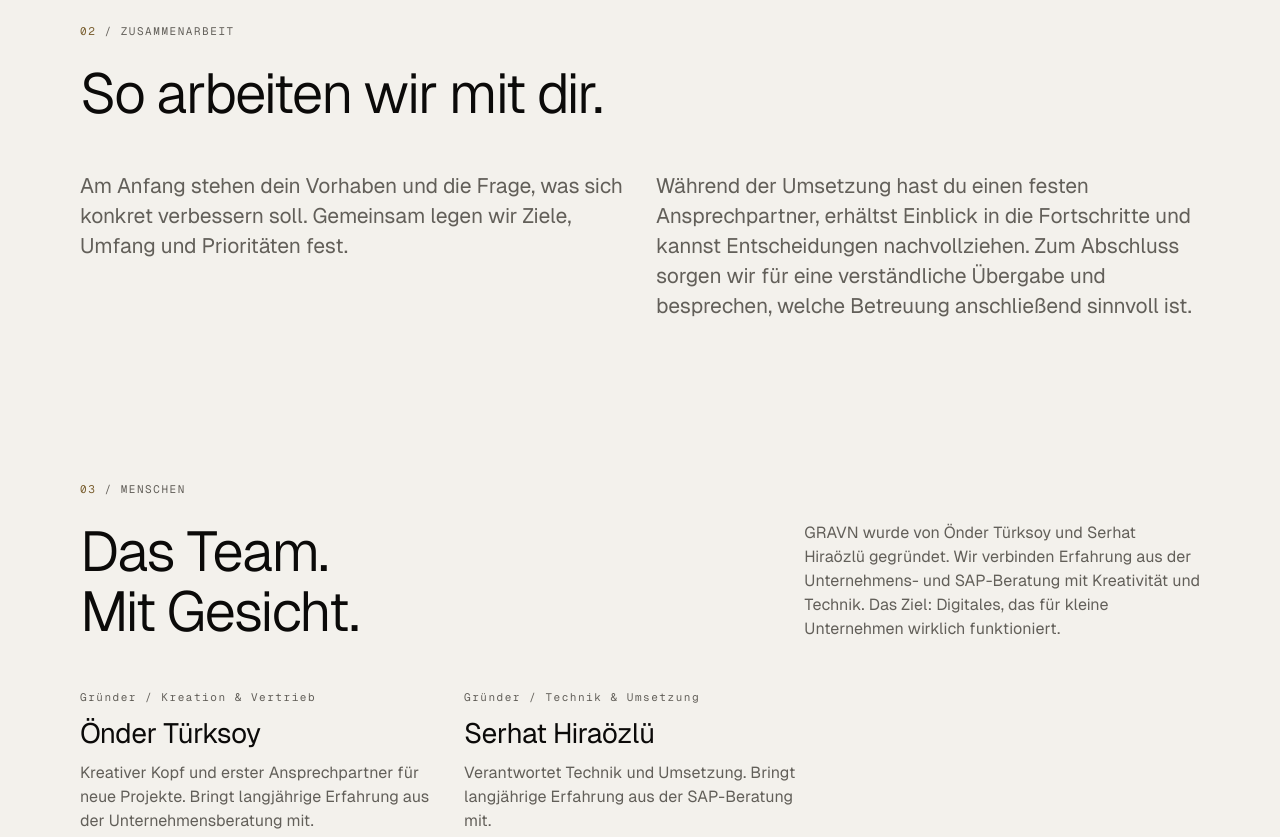
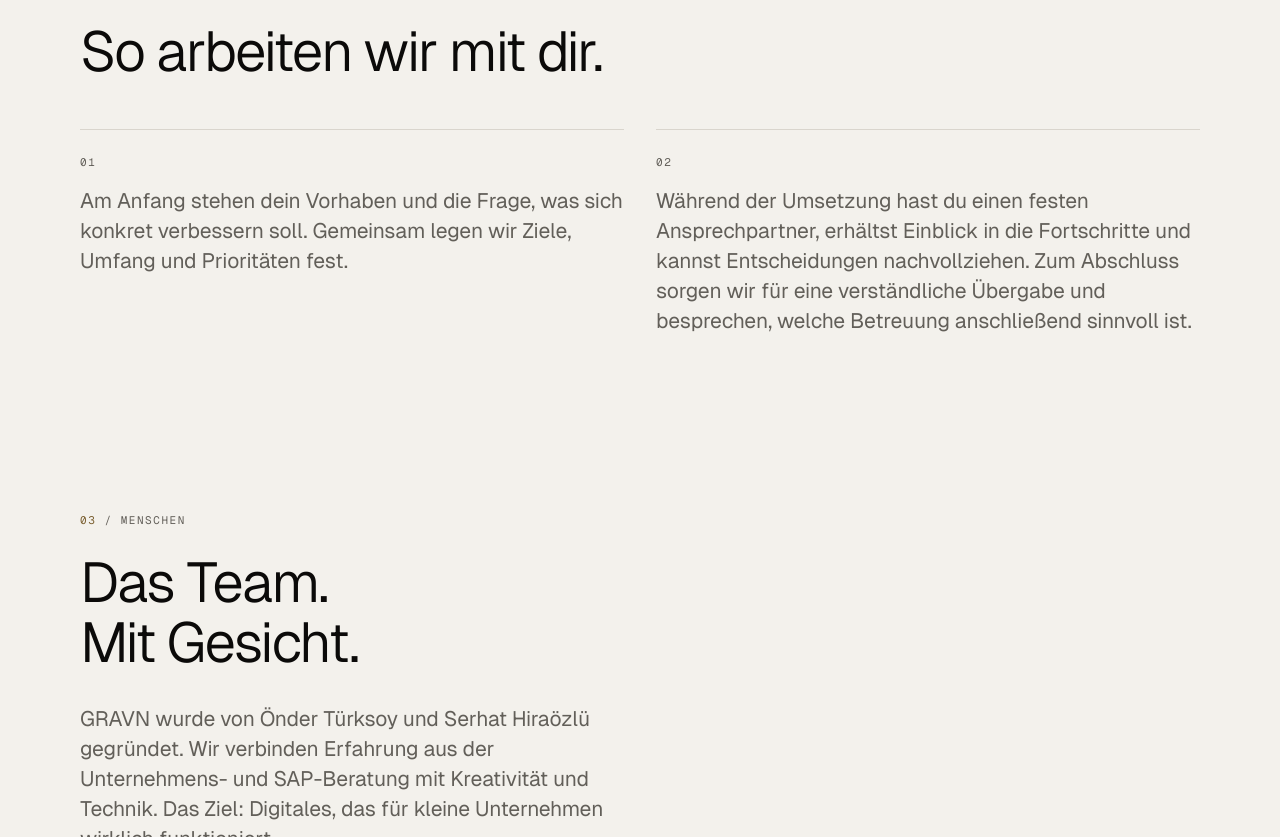
Before and after one commit to serhathrzl/gravn-website, an Astro site: page /ueber-uns in a window 1280 px wide. Shown: the part 1963-2800 px from the top of the page. Built offline with nearby package versions, Linux system fonts and the light colour scheme; Astro itself is replaced by a stand-in of ours.

Commit message:
Über uns symmetrisch: Überschriften über volle Breite, gleiche Spalten, Foto-Platzhalter
Schritte im Raster oben ausgerichtet (Titel auf einer Linie), Zusammenarbeit als
nummerierte Spalten, Personen in zwei gleichen Hälften mit Hochformat-Foto bzw. Platzhalter.

```diff
--- a/src/components/PersonCard.astro
+++ b/src/components/PersonCard.astro
@@ -1,10 +1,17 @@
 ---
+// Person auf der Über-uns-Seite: Hochformat-Foto links, Text rechts (Handy: untereinander).
+// Ohne Foto steht ein ruhiger Platzhalter mit dem G-Zeichen. Fotos werden schwarzweiß gezeigt (siehe global.css).
+import Logo from './Logo.astro';
 import type { Person } from '../data/about';
 const { name, role, text, photo, photoAlt } = Astro.props as Person;
 ---
 <article class="person">
-  {photo && <div class="person-photo"><img src={photo} alt={photoAlt ?? `Porträt von ${name}`} loading="lazy" width="480" height="600" /></div>}
-  <p class="gv-service-index">{role}</p>
-  <h3 class="gv-service-title" style="display:block">{name}</h3>
-  {text && <p class="gv-service-text">{text}</p>}
+  {photo
+    ? <div class="person-photo"><img src={photo} alt={photoAlt ?? `Porträt von ${name}`} loading="lazy" width="480" height="600" /></div>
+    : <div class="person-photo is-placeholder" role="img" aria-label={`Platzhalter für das Foto von ${name}`}><Logo variant="mark" size={28} /><span>Foto folgt</span></div>}
+  <div class="person-body">
+    <p class="gv-service-index">{role}</p>
+    <h3 class="gv-service-title" style="display:block">{name}</h3>
+    {text && <p class="gv-service-text">{text}</p>}
+  </div>
 </article>
--- a/src/pages/ueber-uns.astro
+++ b/src/pages/ueber-uns.astro
@@ -18,14 +18,17 @@ import { about } from '../data/about';
     </div>
   </section>
 
+  <!-- Aufbau aller Abschnitte: Überschrift über die volle Breite, darunter gleich breite Spalten. -->
   <section class="section" data-theme="dark" aria-labelledby="kompetenzen">
     <div class="container">
-      <SectionHeading index="01" eyebrow="Unser Blick">
+      <SectionHeading index="01" eyebrow="Unser Blick" align="stacked">
         <Fragment slot="title"><span id="kompetenzen">Unterschiedliche Kompetenzen.<br />Ein gemeinsamer Blick auf dein Unternehmen.</span></Fragment>
-        <Fragment slot="intro">Eine Website muss dein Angebot verständlich machen. Marketing muss die richtigen Menschen erreichen. Und neue Technologien müssen sich im Arbeitsalltag bewähren.</Fragment>
       </SectionHeading>
-      <p class="about-text">Deshalb betrachten wir diese Aufgaben im Zusammenhang. Wir beschäftigen uns mit deinem Geschäftsmodell, deiner Zielgruppe und deinen Abläufen. Daraus entwickeln wir Lösungen, die zusammenpassen – vom ersten Konzept bis zur technischen Umsetzung.</p>
-      <ol class="grid-3" style="padding:0;list-style:none">
+      <div class="two-col">
+        <p class="lead">Eine Website muss dein Angebot verständlich machen. Marketing muss die richtigen Menschen erreichen. Und neue Technologien müssen sich im Arbeitsalltag bewähren.</p>
+        <p class="lead">Deshalb betrachten wir diese Aufgaben im Zusammenhang. Wir beschäftigen uns mit deinem Geschäftsmodell, deiner Zielgruppe und deinen Abläufen. Daraus entwickeln wir Lösungen, die zusammenpassen – vom ersten Konzept bis zur technischen Umsetzung.</p>
+      </div>
+      <ol class="grid-3 grid-steps">
         <ProcessStep number="01" title="Unternehmen & Prozesse" text="Unsere Erfahrung aus Unternehmens- und SAP-Beratung hilft uns, Geschäftsabläufe zu verstehen, Anforderungen zu strukturieren und sinnvolle Prioritäten zu setzen." />
         <ProcessStep number="02" title="Design & Kommunikation" text="Wir übersetzen dein Angebot in einen klaren digitalen Auftritt. Mit Websites, Inhalten und Social Media machen wir verständlich, was dein Unternehmen auszeichnet." />
         <ProcessStep number="03" title="KI & Automatisierung" text="Wir identifizieren geeignete Einsatzmöglichkeiten, wählen passende Werkzeuge aus und integrieren sie in bestehende Abläufe. Dazu gehört auch, dein Team mit den neuen Lösungen vertraut zu machen." />
@@ -35,24 +38,24 @@ import { about } from '../data/about';
 
   <section class="section" aria-labelledby="zusammenarbeit">
     <div class="container">
-      <SectionHeading index="02" eyebrow="Zusammenarbeit">
+      <SectionHeading index="02" eyebrow="Zusammenarbeit" align="stacked">
         <Fragment slot="title"><span id="zusammenarbeit">So arbeiten wir mit dir.</span></Fragment>
       </SectionHeading>
-      <div class="two-col">
-        <p class="lead">Am Anfang stehen dein Vorhaben und die Frage, was sich konkret verbessern soll. Gemeinsam legen wir Ziele, Umfang und Prioritäten fest.</p>
-        <p class="lead">Während der Umsetzung hast du einen festen Ansprechpartner, erhältst Einblick in die Fortschritte und kannst Entscheidungen nachvollziehen. Zum Abschluss sorgen wir für eine verständliche Übergabe und besprechen, welche Betreuung anschließend sinnvoll ist.</p>
-      </div>
+      <ol class="two-col two-col-numbered">
+        <li><span class="two-col-index">01</span><p class="lead">Am Anfang stehen dein Vorhaben und die Frage, was sich konkret verbessern soll. Gemeinsam legen wir Ziele, Umfang und Prioritäten fest.</p></li>
+        <li><span class="two-col-index">02</span><p class="lead">Während der Umsetzung hast du einen festen Ansprechpartner, erhältst Einblick in die Fortschritte und kannst Entscheidungen nachvollziehen. Zum Abschluss sorgen wir für eine verständliche Übergabe und besprechen, welche Betreuung anschließend sinnvoll ist.</p></li>
+      </ol>
     </div>
   </section>
 
   <section class="section" style="padding-top:0" aria-labelledby="team">
     <div class="container">
-      <SectionHeading index="03" eyebrow="Menschen">
+      <SectionHeading index="03" eyebrow="Menschen" align="stacked">
         <Fragment slot="title"><span id="team">Das Team.<br />Mit Gesicht.</span></Fragment>
-        {about.intro && <Fragment slot="intro">{about.intro}</Fragment>}
       </SectionHeading>
+      {about.intro && <p class="lead team-intro">{about.intro}</p>}
       {about.people.length
-        ? <div class="grid-3">{about.people.map((p) => <PersonCard {...p} />)}</div>
+        ? <div class="people">{about.people.map((p) => <PersonCard {...p} />)}</div>
         : <p class="about-text"><span class="placeholder">Platzhalter: Namen, Rollen, optional Foto (keine Stockfotos)</span></p>}
     </div>
   </section>
--- a/src/styles/global.css
+++ b/src/styles/global.css
@@ -111,9 +111,17 @@ main { display: block; }
 main:focus { outline: none; }
 
 /* Personen (Über uns) */
-.person { display: grid; gap: var(--space-3); padding-bottom: var(--space-5); border-bottom: var(--hairline) solid var(--line); align-content: start; }
-.person-photo { aspect-ratio: 4 / 5; background: var(--surface-raised); margin-bottom: var(--space-4); overflow: hidden; }
-.person-photo img { width: 100%; height: 100%; object-fit: cover; display: block; }
+/* Personen: zwei gleiche Hälften, je Foto links (4:5) und Text rechts, unten bündig */
+.people { display: grid; grid-template-columns: repeat(2, minmax(0, 1fr)); gap: var(--space-6); margin-top: var(--space-7); }
+.person { display: grid; grid-template-columns: minmax(0, 2fr) minmax(0, 3fr); gap: var(--space-5); align-items: end; padding-bottom: var(--space-5); border-bottom: var(--hairline) solid var(--line); }
+.person-body { display: grid; gap: var(--space-3); }
+.person-body > * { margin: 0; }
+.person-photo { aspect-ratio: 4 / 5; overflow: hidden; background: var(--surface-raised); }
+.person-photo img { width: 100%; height: 100%; object-fit: cover; display: block; filter: grayscale(1); }
+.person-photo.is-placeholder { display: grid; place-content: center; justify-items: center; gap: var(--space-3); border: var(--hairline) solid var(--line); color: var(--text-secondary); font: 400 11px/16px var(--font-mono); letter-spacing: .14em; text-transform: uppercase; }
+.team-intro { margin: var(--space-6) 0 0; max-width: var(--measure); color: var(--text-secondary); }
+@media (max-width: 1023px) { .people { grid-template-columns: 1fr; } }
+@media (max-width: 479px) { .person { grid-template-columns: 1fr; } .person-photo { max-width: 280px; } }
 
 /* Illustrationen (Bilder Website) */
 .illustration { width: 100%; height: 100%; object-fit: contain; display: block; }
@@ -197,3 +205,14 @@ main:focus { outline: none; }
   html.story-on { scroll-behavior: smooth; }
   .story-on .chapter-step .gv-section-heading + .grid-4, .story-on .chapter-step .gv-section-heading + .two-col { margin-top: var(--space-7); }
 }
+
+/* Zwei nummerierte Spalten mit Haarlinie (Über uns, Zusammenarbeit) */
+.two-col-numbered { list-style: none; padding: 0; }
+.two-col-numbered li { display: grid; gap: var(--space-4); align-content: start; padding-top: var(--space-5); border-top: var(--hairline) solid var(--line); }
+.two-col-numbered .lead { margin: 0; max-width: var(--measure); color: var(--text-secondary); }
+.two-col-index { font: 400 11px/16px var(--font-mono); letter-spacing: .14em; color: var(--text-secondary); }
+
+/* Schritte im Raster: Inhalt oben ausrichten, damit Titel und Texte in allen Spalten auf einer Linie stehen */
+.gv-step { align-content: start; }
+.grid-steps { padding: 0; list-style: none; }
+.gv-section-heading.is-stacked + .two-col { margin-top: var(--space-7); }
```
